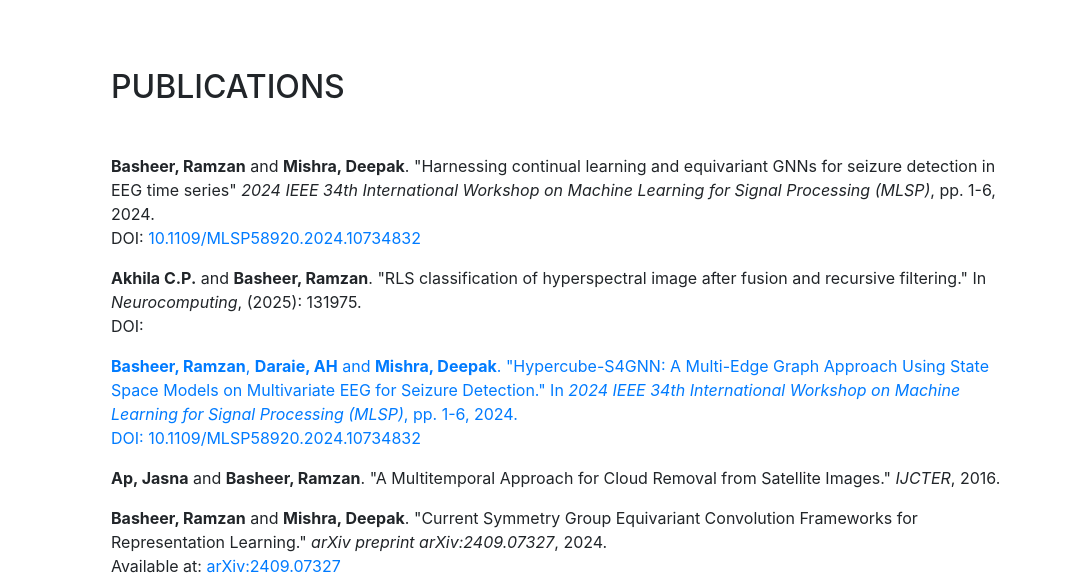
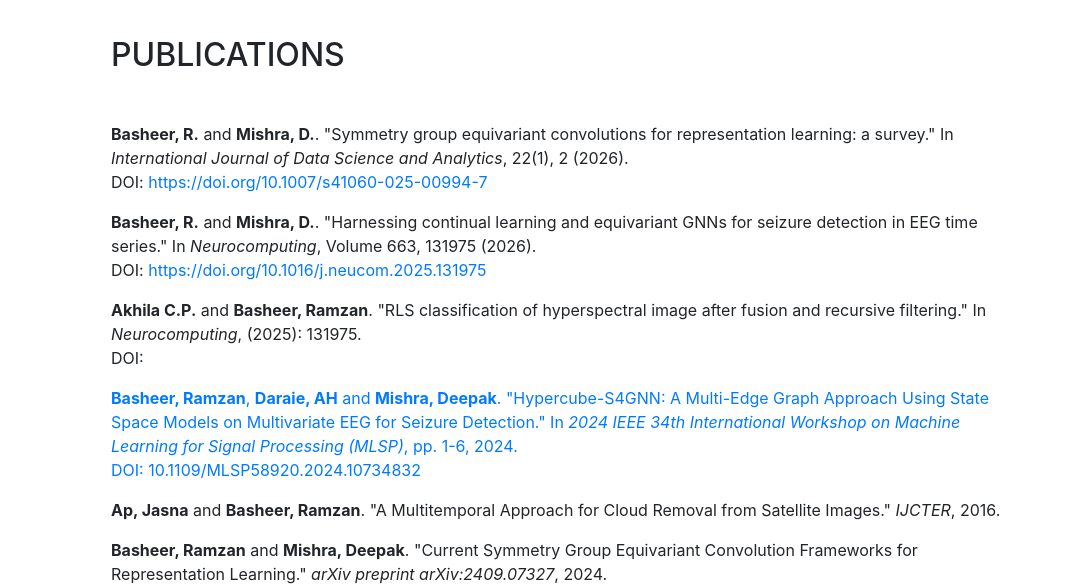
Before and after one commit to ramzan-basheer/ramzan-basheer.github.io, a website with bundled scripts: page index.html in a window 1280 px wide. Shown: the part 2540-3125 px from the top of the page, without its empty margins (209-1280 px from the left). Built offline with nearby package versions, Linux system fonts and the light colour scheme; a web font is replaced by a local one.

Commit message:
Update publication entries in index.html

```diff
--- a/index.html
+++ b/index.html
@@ -257,13 +257,19 @@
       <section class="resume-section p-3 p-lg-5 d-flex flex-column" id="publications">
         <div class="my-auto">
           <h2 class="mb-5">Publications</h2>
+
           <div class="publication">
-            <p><strong>Basheer, Ramzan</strong> and <strong>Mishra, Deepak</strong>.
-            "Harnessing continual learning and equivariant GNNs for seizure detection in EEG time series"
-            <em>2024 IEEE 34th International Workshop on Machine Learning for Signal Processing (MLSP)</em>, pp. 1-6, 2024.
-            <br>DOI: <a href="https://doi.org/10.1109/MLSP58920.2024.10734832">10.1109/MLSP58920.2024.10734832</a></p>
-            </p>
+              <p><strong>Basheer, R.</strong> and <strong>Mishra, D.</strong>. "Symmetry group equivariant convolutions for representation learning: a survey."
+              In <em>International Journal of Data Science and Analytics</em>, 22(1), 2 (2026).
+              <br>DOI: <a href="https://doi.org/10.1007/s41060-025-00994-7">https://doi.org/10.1007/s41060-025-00994-7</a></p>
           </div>
+
+          <div class="publication">
+            <p><strong>Basheer, R.</strong> and <strong>Mishra, D.</strong>. "Harnessing continual learning and equivariant GNNs for seizure detection in EEG time series."
+            In <em>Neurocomputing</em>, Volume 663, 131975 (2026).
+            <br>DOI: <a href="https://doi.org/10.1016/j.neucom.2025.131975">https://doi.org/10.1016/j.neucom.2025.131975</a></p>
+        </div>
+
           <div class="publication">
             <p><strong>Akhila C.P.</strong> and <strong>Basheer, Ramzan</strong>. "RLS classification of hyperspectral image after fusion and recursive filtering."
             In <em>Neurocomputing</em>, (2025): 131975.
```
